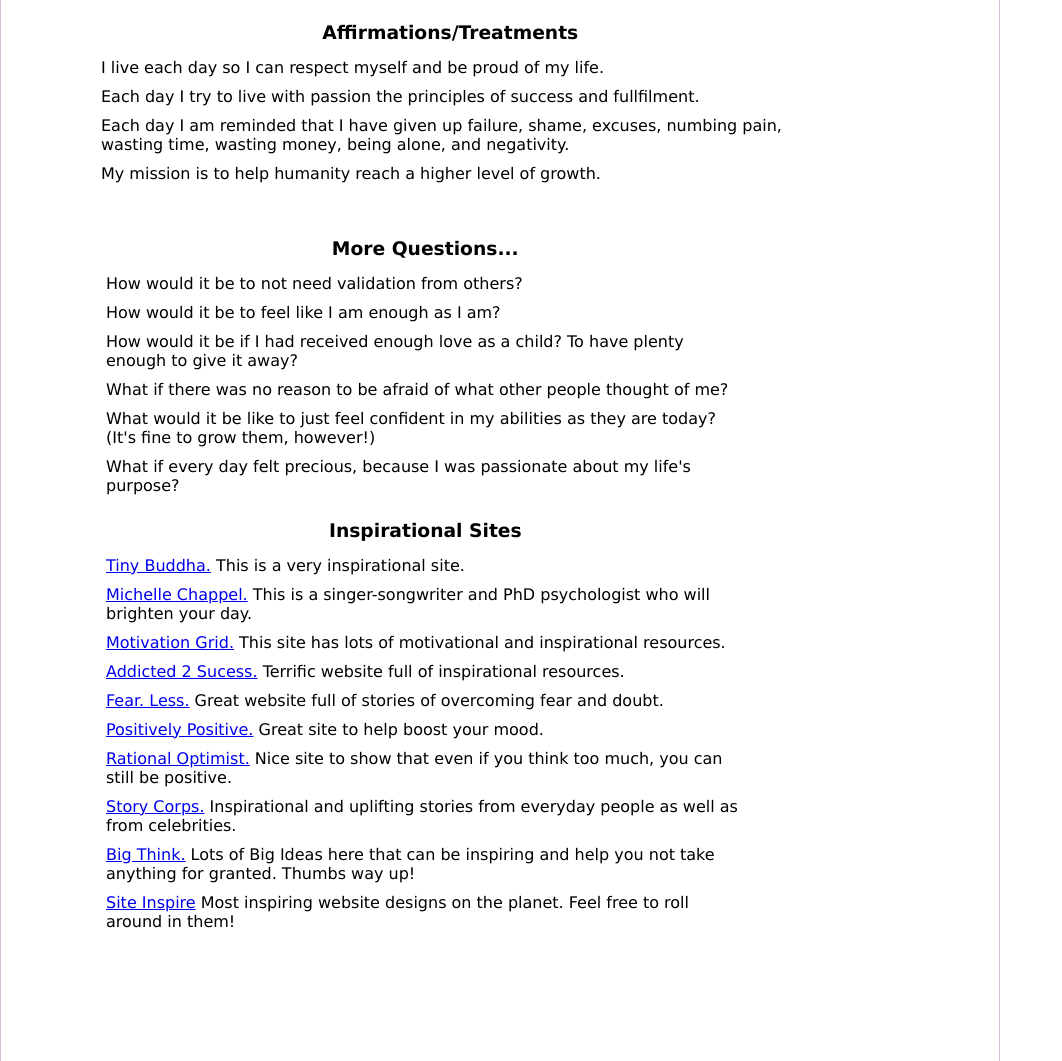
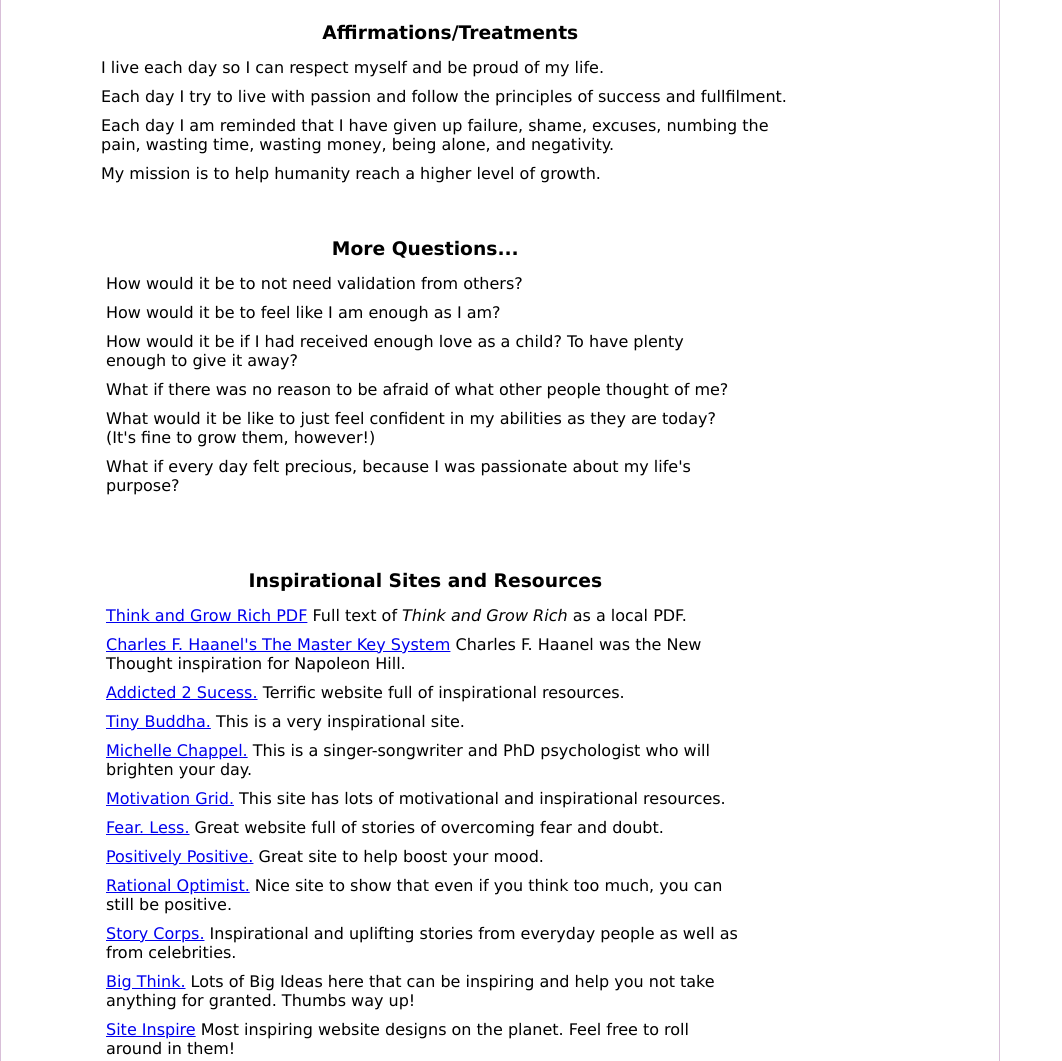
Before and after one commit to deepbsd/motivation, a plain HTML site: page index.html in a window 1280 px wide. Shown: the part 832-1893 px from the top of the page, without its empty margins (0-1062 px from the left). Drawn offline with Linux system fonts and the light colour scheme.

Commit message:
added pdfs for Charles F. Haanel and Think and Grow Rich

```diff
--- a/css/style.css
+++ b/css/style.css
@@ -81,7 +81,7 @@ li {
 .sites {
     position: relative;
     left: 75px;
-    top: -450px;
+    top: -400px;
     width: 70%;
 }
 
--- a/index.html
+++ b/index.html
@@ -49,9 +49,9 @@
           <h3>Affirmations/Treatments</h3>
           <ul>
             <li>I live each day so I can respect myself and be proud of my life.</li>
-            <li>Each day I try to live with passion the principles of success and fullfilment.</li>
+            <li>Each day I try to live with passion and follow the principles of success and fullfilment.</li>
             <li>Each day I am reminded that I have given up failure, shame, excuses,
-              numbing pain, wasting time, wasting money, being alone, and negativity.</li>
+              numbing the pain, wasting time, wasting money, being alone, and negativity.</li>
             <li>My mission is to help humanity reach a higher level of growth.</li>
           </ul>
         </div>
@@ -71,12 +71,15 @@
 
 
         <div class="box sites">
-            <h3>Inspirational Sites</h3>
+            <h3>Inspirational Sites and Resources</h3>
             <ul>
+                <li><a href="./pdf/ThinkandGrowRichebook.pdf" target="_blank">Think and Grow Rich PDF</a>  Full text of <i>Think and Grow Rich</i> as a local PDF.</li>
+                <li><a href="./pdf/master-key-system.pdf" target="_blank">Charles F. Haanel's The Master Key System</a>  Charles F. Haanel was the New Thought inspiration for Napoleon
+                    Hill.</li>
+                <li><a href="https://addicted2success.com" target="_blank">Addicted 2 Sucess.</a>  Terrific website full of inspirational resources.</li>
                 <li><a href="https://tinybuddha.com" target="_blank">Tiny Buddha.</a>  This is a very inspirational site. </li>
                 <li><a href="http://michellechappel.com" target="_blank">Michelle Chappel.</a>  This is a singer-songwriter and PhD psychologist who will brighten your day.</li>
                 <li><a href="https://motivationgrid.com" target="_blank">Motivation Grid.</a>  This site has lots of motivational and inspirational resources.</li>
-                <li><a href="https://addicted2success.com" target="_blank">Addicted 2 Sucess.</a>  Terrific website full of inspirational resources.</li>
                 <li><a href="http://fearlessstories.com" target="_blank">Fear. Less.</a>  Great website full of stories of overcoming fear and doubt.</li>
                 <li><a href="http://positivelypositive.com" target="_blank">Positively Positive.</a> Great site to help boost your mood.</li>
                 <li><a href="http://www.rationaloptimist.com" target="_blank">Rational Optimist.</a>  Nice site to show that even if you think too much, you can still be positive.</li>
```
Also changed, not shown: 4 other files.
